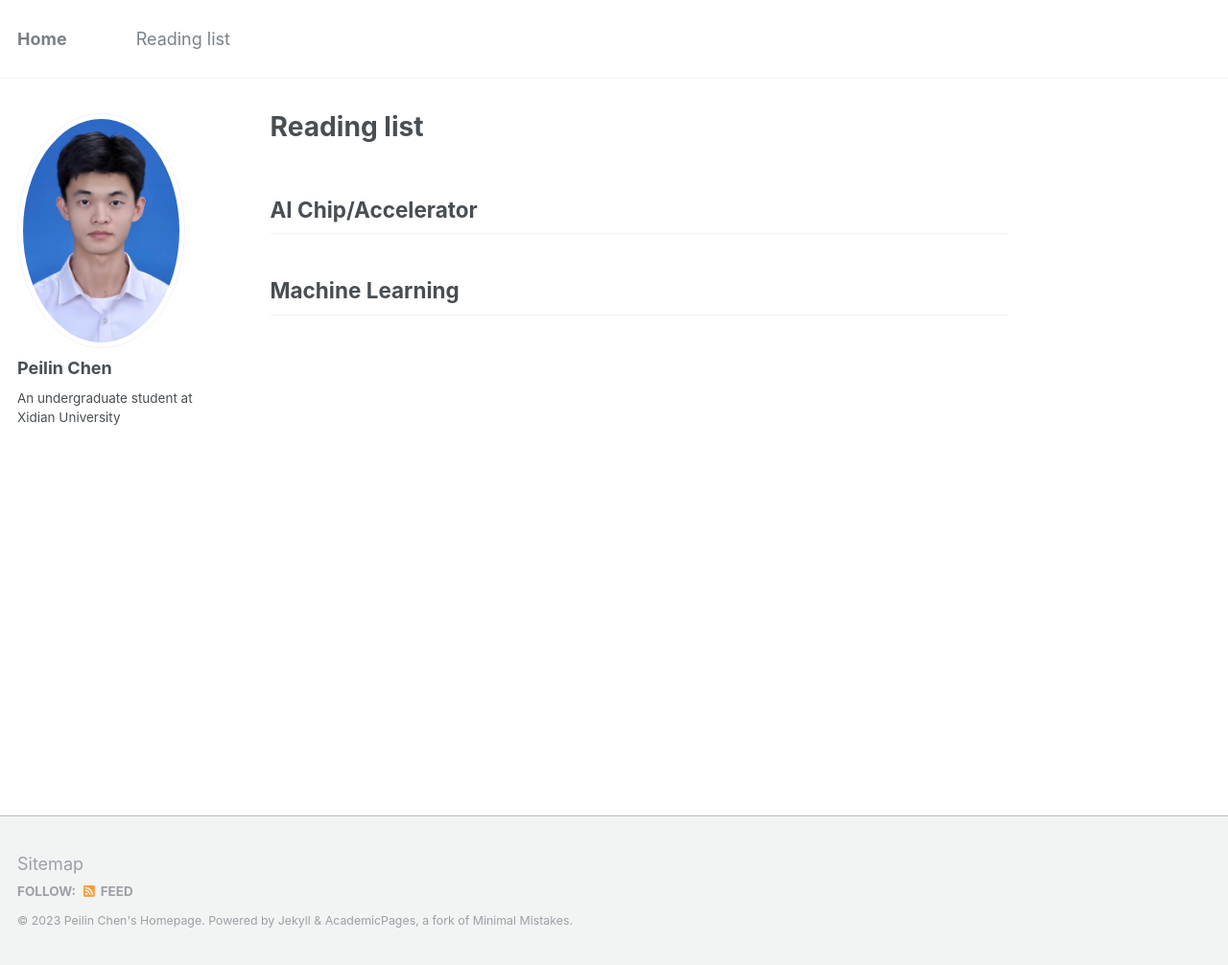
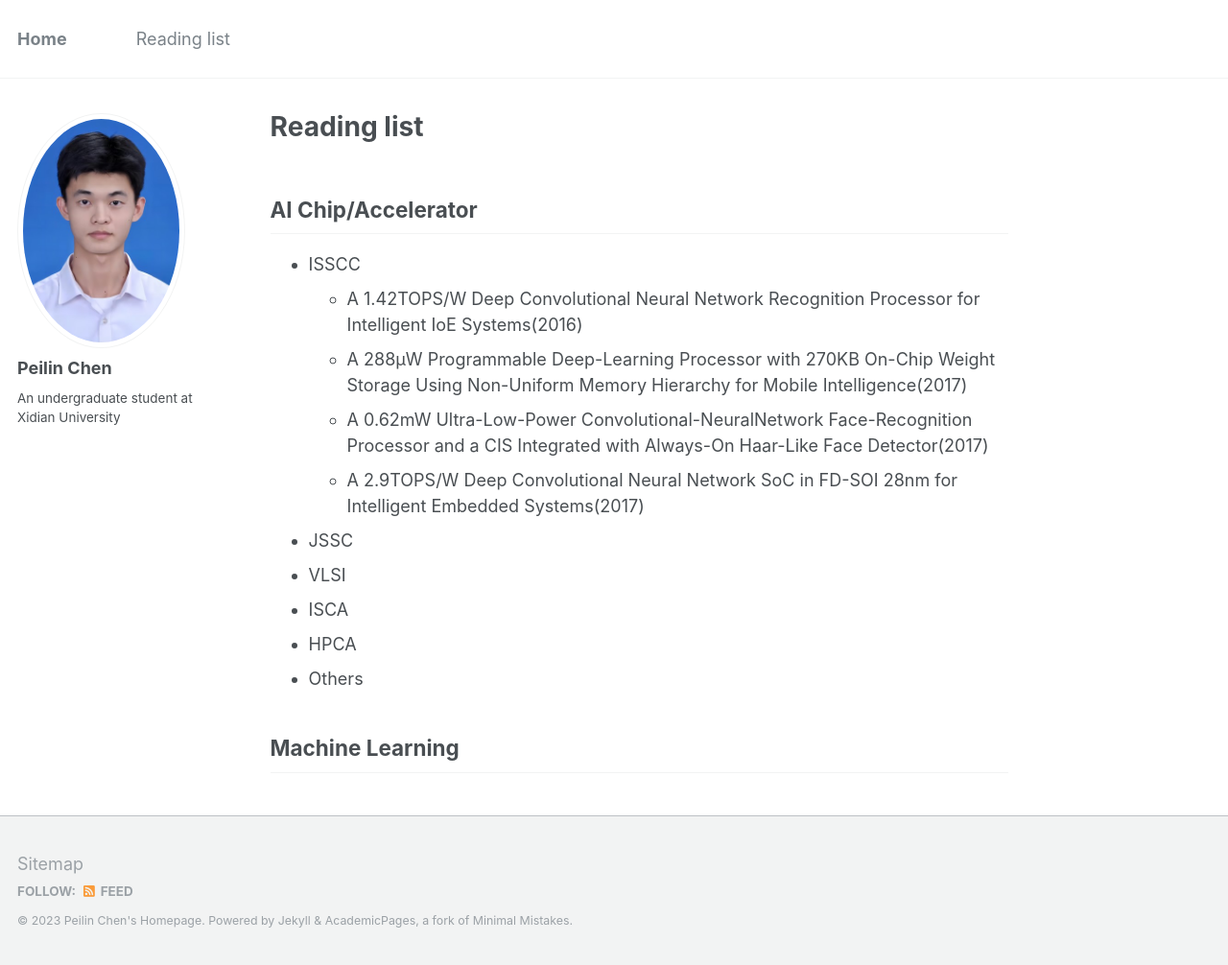
Before and after one commit to peilin-chen/peilin-chen.github.io, a Jekyll site: the page built from _pages/reading list.md, in a window 1280 px wide and 1006 px high. Shown: the whole window at 96% size. Built offline with Jekyll 4.4.1, drawn with Linux system fonts in a browser that asks for light colours.

Commit message:
Update reading list.md

```diff
--- a/_pages/reading list.md
+++ b/_pages/reading list.md
@@ -6,5 +6,15 @@ author_profile: true
 ---
 
 ## AI Chip/Accelerator
+* ISSCC
+  - A 1.42TOPS/W Deep Convolutional Neural Network Recognition Processor for Intelligent IoE Systems(2016)
+  - A 288μW Programmable Deep-Learning Processor with 270KB On-Chip Weight Storage Using Non-Uniform Memory Hierarchy for Mobile Intelligence(2017)
+  - A 0.62mW Ultra-Low-Power Convolutional-NeuralNetwork Face-Recognition Processor and a CIS Integrated with Always-On Haar-Like Face Detector(2017)
+  - A 2.9TOPS/W Deep Convolutional Neural Network SoC in FD-SOI 28nm for Intelligent Embedded Systems(2017)
+* JSSC
+* VLSI
+* ISCA
+* HPCA
+* Others
 
 ## Machine Learning
```
